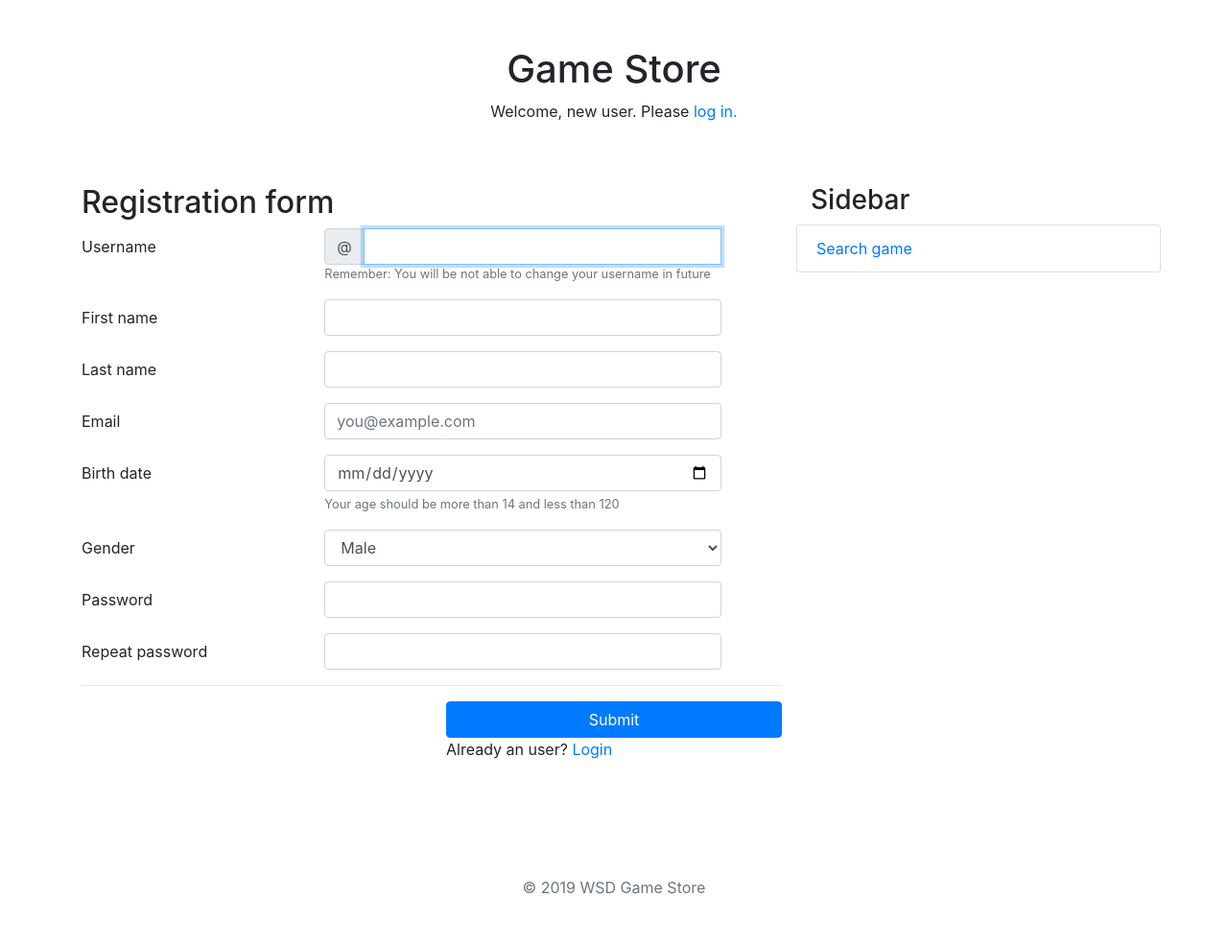
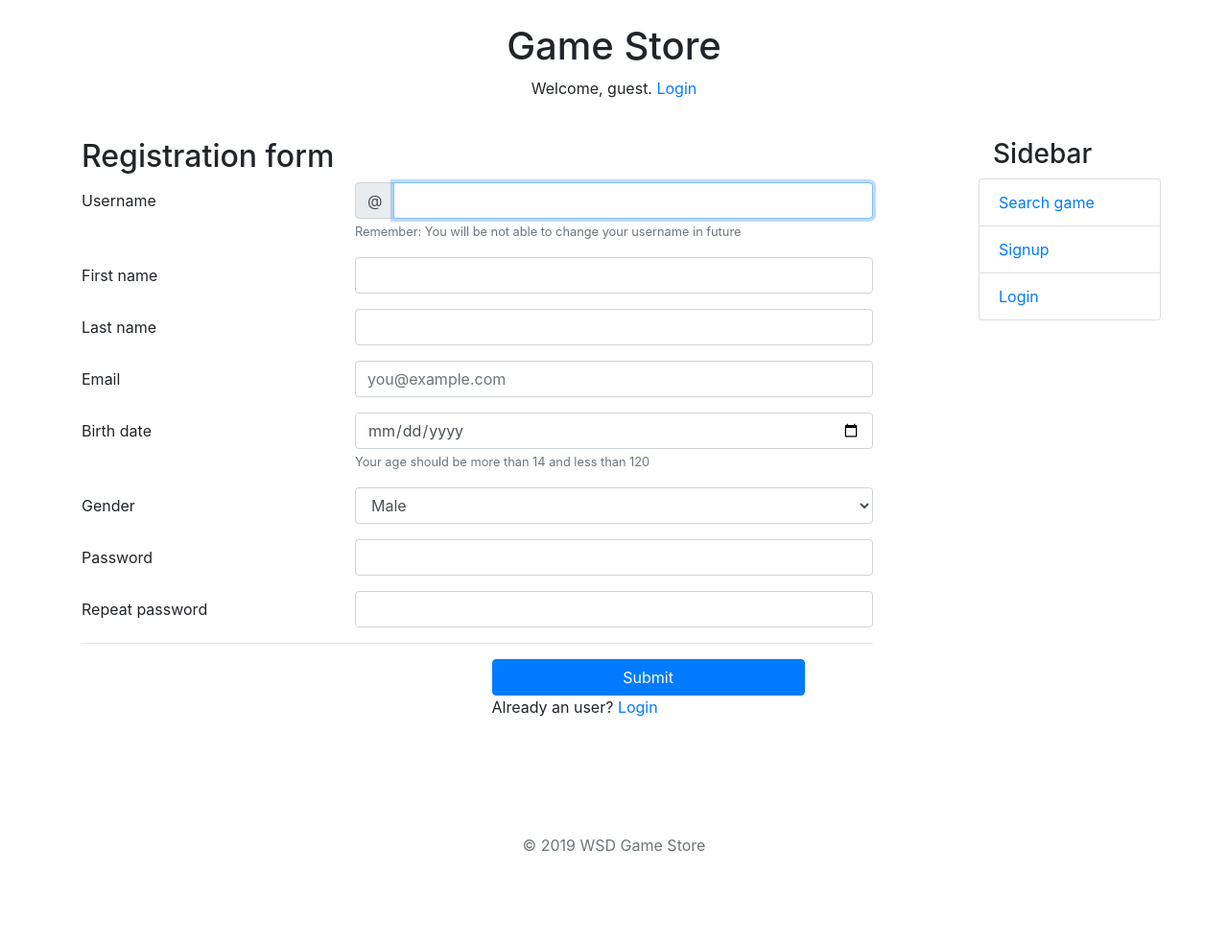
Before and after one commit to sashatoday/Online_Gamestore, a Django app: page /signup/ in a window 1280 px wide. Shown: the whole page at 96% size. After the commit the page ends 888 px from the top, so only its background shows below. Run offline with Django 3.2, Linux system fonts and the light colour scheme; some libraries are stand-ins or nearby versions.

Commit message:
Add login/signup navigation to sidebar

```diff
--- a/app/gamestore/templates/account/login.html
+++ b/app/gamestore/templates/account/login.html
@@ -28,7 +28,7 @@
     <hr class="mb-3">
     <div class="row">
       <div class="col-md-6 offset-md-6">
-        <button type="submit" class="btn btn btn-primary btn-block">Submit</button>
+        <button type="submit" class="btn btn-primary btn-block">Submit</button>
         <span>New here? <a href="/signup">Signup</a></span>
       </div>
     </div>
--- a/app/gamestore/templates/account/profile_preview.html
+++ b/app/gamestore/templates/account/profile_preview.html
@@ -33,7 +33,7 @@
                     <i class="fas fa-user mb-2"></i> {{userprofile.get_gender_display}}<br />
                     <i class="fas fa-gift mb-2"></i> {{userprofile.birthDate}}<br />
                     {% if userprofile.birthDate %}
-                        <i class="fas fa-graduation-cap"></i>{{userprofile.bio}}
+                        <i class="fas fa-graduation-cap"></i> {{userprofile.bio}}
                     {% endif %}
                 </div>
                 </p>
--- a/app/gamestore/templates/account/signup.html
+++ b/app/gamestore/templates/account/signup.html
@@ -11,7 +11,7 @@
     {% endfor %}
     <hr class="mb-3">
     <div class="row">
-      <div class="col-md-6 offset-md-6">
+      <div class="col-md-5 offset-md-6">
         <button type="submit" class="btn btn-primary btn-block">Submit</button>
         <span>Already an user? <a href="/login">Login</a></span>
       </div>
--- a/app/gamestore/templates/base.html
+++ b/app/gamestore/templates/base.html
@@ -20,22 +20,23 @@
 
 <body>
   <div class="container">
-    <div class="header py-5 text-center">
-      <h1>Game Store</h1>
-      {% if user.is_authenticated %}
-      <p>Welcome, {{ user.get_username }}. You can now <a href="/logout">Logout</a></p>
-      {% else %}
-      <p>Welcome, new user. Please <a href="/login">log in.</a></p>
-      {% endif %}
+    <div class="row py-4">
+      <div class="col text-center">
+          <h1>Game Store</h1>
+          {% if user.is_authenticated %}
+            <p>Welcome, {{ user.get_username }}.</p>
+          {% else %}
+            <p>Welcome, guest. <a href="/login" class="btn-login"> Login </a></p>
+          {% endif %}
+      </div>
     </div>
-    <div class="row">
+    <div class="row justify-content-between">
       <!-- Content -->
-      <div class="content col-md-8 order-md-1 mb-4">
+      <div class="content col-md-9 order-md-1 mb-4">
         {% block content %}{% endblock %}
       </div>
       <!-- Sidebar -->
-      <div class="sidebar col-md-4 order-md-2">
-        <!-- A placeholder for the side bar. should be removed with actual sidebar content -->
+      <div class="sidebar col-md-2 order-md-2">
         <h3>Sidebar</h3>
         <ul class="row list-group">
           <li class="list-group-item"><a href="/search_game">Search game</a></li>
@@ -45,6 +46,10 @@
               {% if developer %}
                   <li class="list-group-item"><a href="/uploaded_games">Uploaded games</a></li>
               {% endif %}
+              <li class="list-group-item"><a href="/logout"> Logout </a></li>
+          {% else %}
+              <li class="list-group-item"><a href="/signup"> Signup </a></li>
+              <li class="list-group-item"><a href="/login"> Login </a></li>
           {% endif %}
         </ul>
       </div>
--- a/app/gamestore/templates/extra/field.html
+++ b/app/gamestore/templates/extra/field.html
@@ -1,14 +1,14 @@
 <div class="form-group row">
         <label for="id_{{ field.name }}" class="col-4 col-form-label">{{ field.label }}</label>
-        <div class="col-7">
+        <div class="col-8">
         {% if field.name == 'username' %}
             <div class="input-group">
                 <div class="input-group-prepend">
-                <span class="input-group-text">@</span>
+                    <span class="input-group-text">@</span>
                 </div>
                 {{ field }}
-                {% include 'extra/field_errors.html' %}
             </div>
+            {% include 'extra/field_errors.html' %}
         {% else %}
             {{ field }}
             {% include 'extra/field_errors.html' %}
--- a/app/gamestore/templates/game/game_description.html
+++ b/app/gamestore/templates/game/game_description.html
@@ -66,8 +66,8 @@
   {% if owner or purchased_game %}
     <a href="#" class="btn btn-primary btn-block text-uppercase"> Play </a>
   {% else %}
-	<a href="#" class="btn btn-primary text-uppercase"> Buy now </a>
-	<a href="#" class="btn btn-outline-primary"> <i class="fas fa-shopping-cart"></i> Save to wishlist </a>
+	<a href="#" class="btn btn-primary text-uppercase"> <i class="fas fa-shopping-cart"></i> Buy now </a>
+	<a href="#" class="btn btn-outline-primary"> <i class="far fa-bookmark"></i> Save to wishlist </a>
   {% endif %}
 </article> <!-- card-body.// -->
 		</aside> <!-- col.// -->
--- a/app/gamestore/views/account.py
+++ b/app/gamestore/views/account.py
@@ -22,7 +22,7 @@ def startpage(request):
 def login(request):
     next_page = request.GET.get('next')
     if not next_page: #if request doesn't have ?next= parameter
-        next_page = 'index' #keep index page as default redirect
+        next_page = 'search_game' #keep search_game page as default redirect
     if request.user.is_authenticated:
         return redirect(next_page)
     else:
@@ -42,7 +42,7 @@ def login(request):
 @transaction.atomic
 def signup(request):
     if request.user.is_authenticated:
-        return redirect('index')
+        return redirect('search_game')
     else:
         if request.method == 'POST':
             form = UserForm(request.POST)
@@ -62,7 +62,7 @@ def signup(request):
                 )
                 userProfile.save()
                 auth_login(request, user)
-                return redirect('index')
+                return redirect('search_game')
             else:
                 return render(request, 'account/signup.html', {'form': form})
         form = UserForm()
@@ -71,7 +71,7 @@ def signup(request):
 @login_required(login_url='/login/')
 def logout_user(request):
     logout(request)
-    return redirect('index')
+    return redirect('search_game')
 
 @transaction.atomic
 @login_required(login_url='/login/')
```
Also changed, not shown: app/gamestore/views/game.py (+7 -5 lines).
